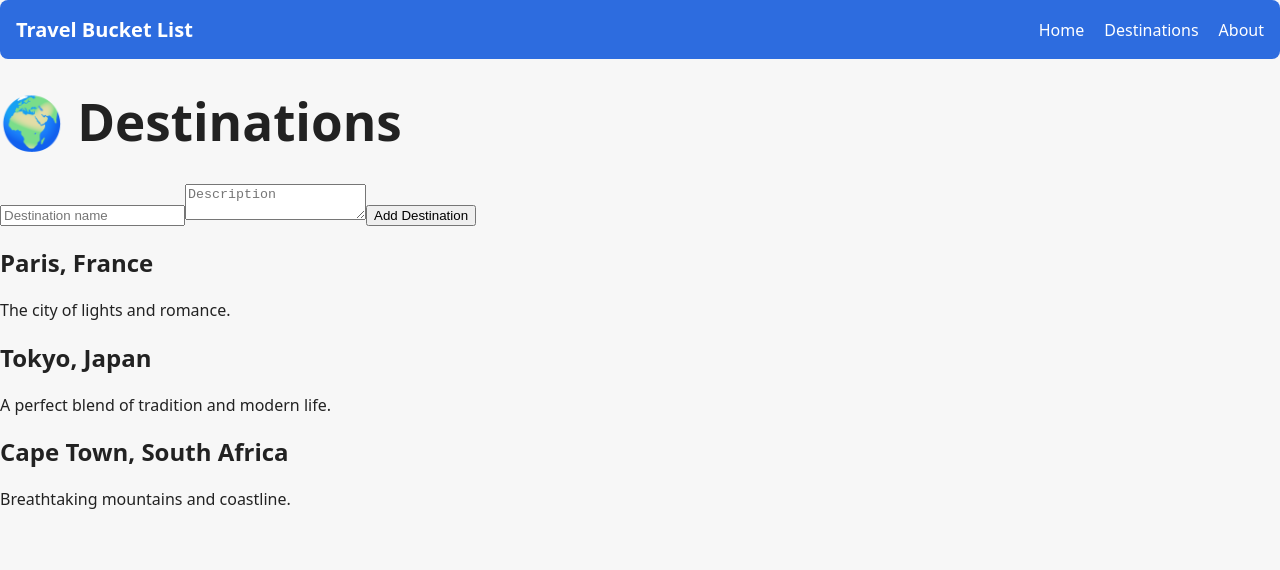
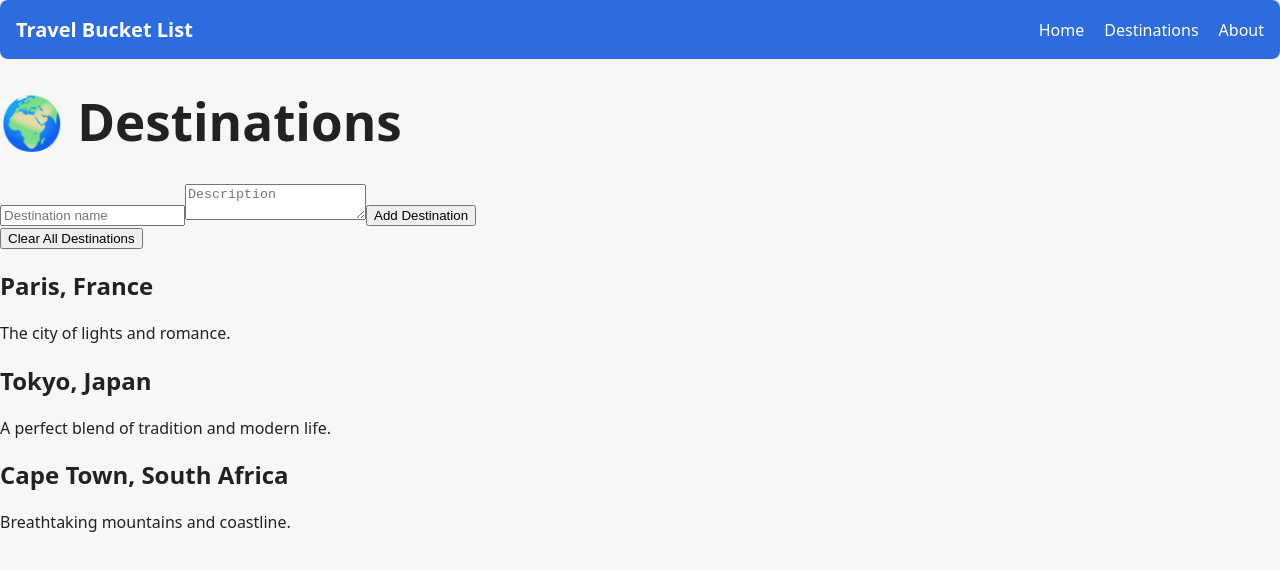
Before and after one commit to zypherson/travel-bucket-list, a React (Vite) app: page /destinations in a window 1280 px wide. Shown: the top 570 px of the page. Built offline with nearby package versions, Linux system fonts and the light colour scheme.

Commit message:
added clear destination button/functionality

```diff
--- a/src/pages/Destinations.jsx
+++ b/src/pages/Destinations.jsx
@@ -20,12 +20,20 @@ export default function Destinations() {
   const handleAddPlace = (place) => {
     setPlaces((prev) => [place, ...prev]);
   };
+  const handleClearAll = () => {
+    if (window.confirm("Are you sure you want to clear all destinations?")) {
+      setPlaces([]);
+    }
+  };
 
   return (
     <div className="destinations-page">
       <h1>🌍 Destinations</h1>
 
       <DestinationForm onAdd={handleAddPlace} />
+      <button onClick={handleClearAll} className="clear-btn">
+        Clear All Destinations
+      </button>
 
       <div className="destinations-grid">
         {places.map((place) => (
```
